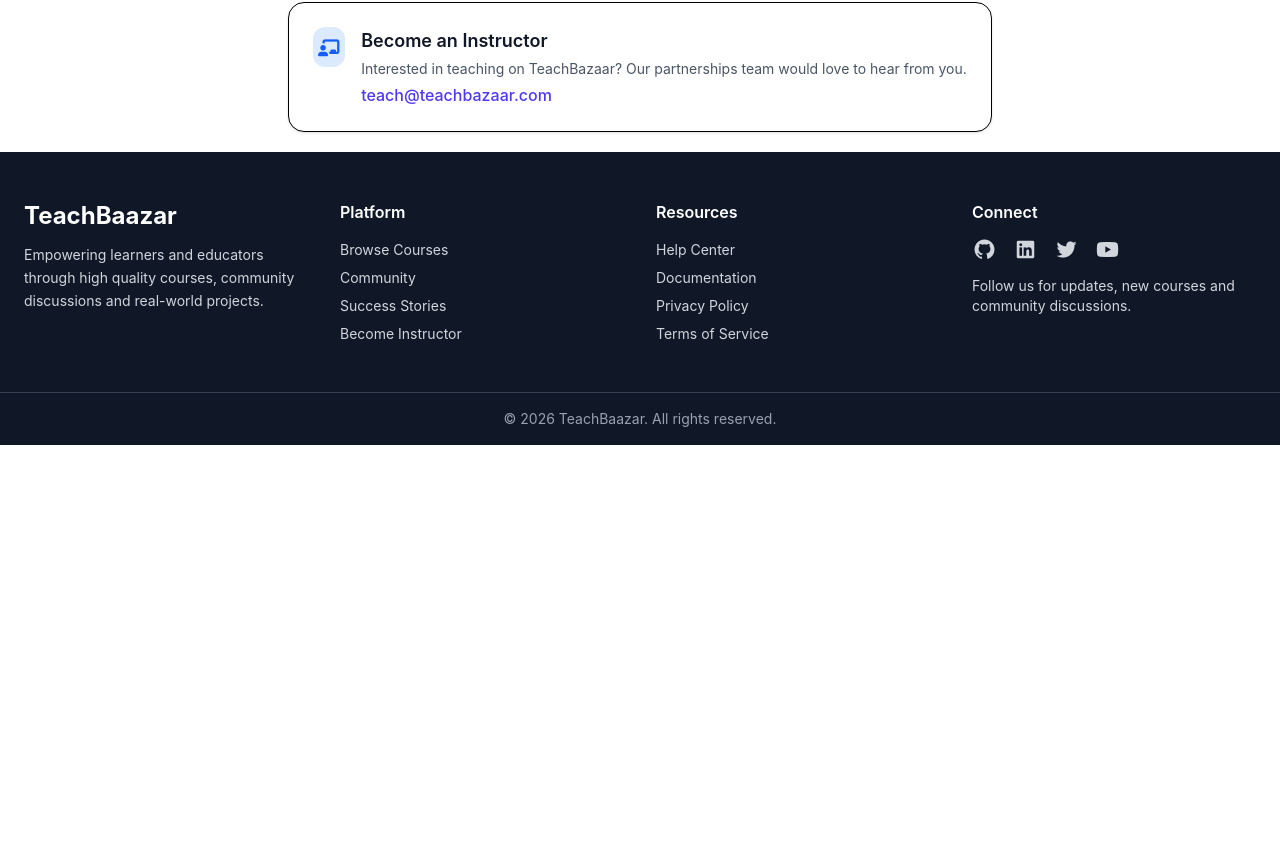
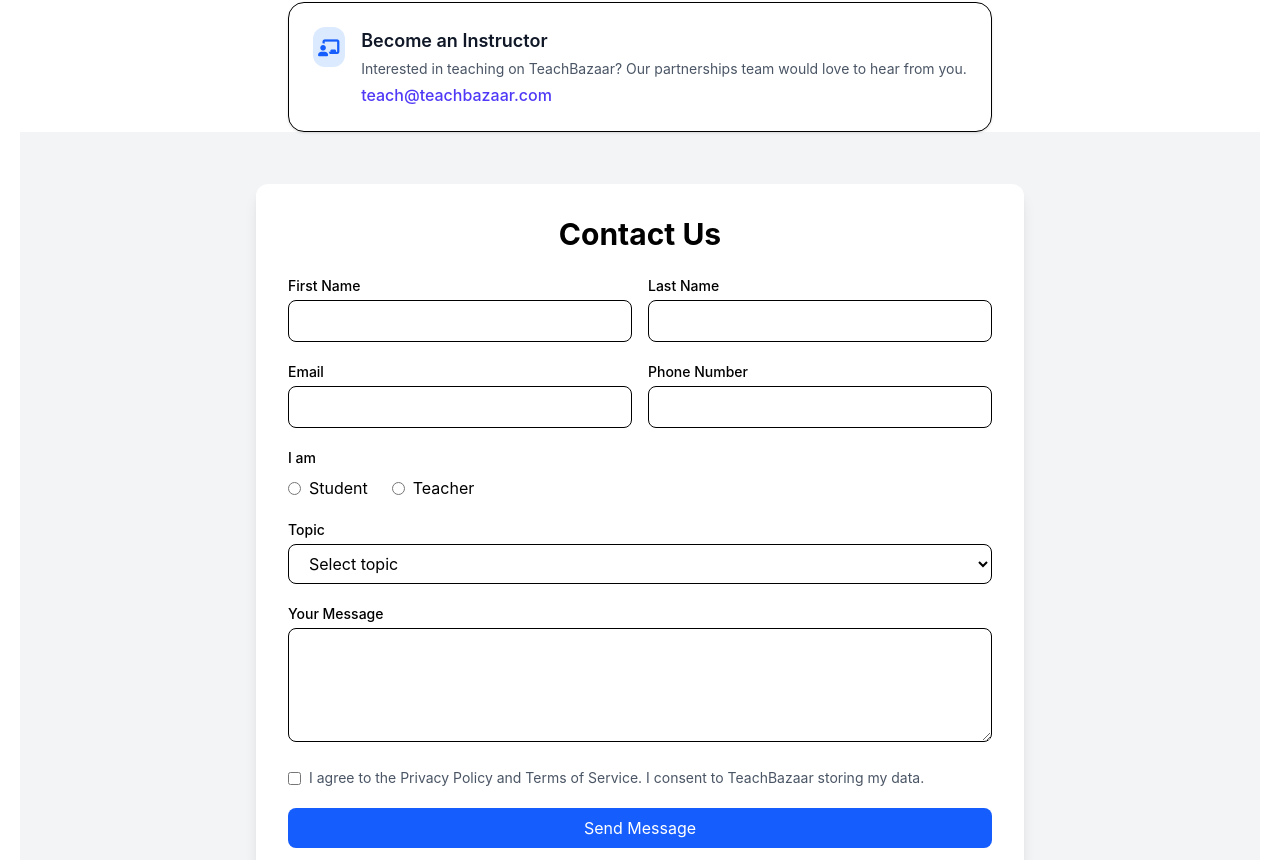
Before and after one commit to isthatViru/TEACHBAZAAR, a React app in the folder FrontEnd/myapp/: page /contact in a window 1280 px wide. Shown: the part 900-1760 px from the top of the page. Before the commit the page ends 1345 px from the top, so only its background shows below. Built offline with nearby package versions, Linux system fonts and the light colour scheme; the HTML template or start-up script is replaced by a standard one.

Commit message:
Added Contact Form in Contact Us Page

```diff
--- a/FrontEnd/myapp/src/components/Contact/ContactMain/Cards/CardsMain.jsx
+++ b/FrontEnd/myapp/src/components/Contact/ContactMain/Cards/CardsMain.jsx
@@ -1,10 +1,12 @@
 import React from 'react'
 import Cards from './Cards'
+import ContactForm from '../ContactForm/ContactForm'
 
 const CardsMain = () => {
   return (
     <div>
       <Cards/>
+      <ContactForm/>
     </div>
   )
 }
--- /dev/null
+++ b/FrontEnd/myapp/src/components/Contact/ContactMain/ContactForm/ContactForm.jsx
@@ -0,0 +1,272 @@
+import React, { useState } from "react";
+
+const ContactForm = () => {
+  const [formData, setFormData] = useState({
+    firstName: "",
+    lastName: "",
+    email: "",
+    phone: "",
+    role: "",
+    topic: "",
+    message: "",
+    consent: false,
+  });
+
+  const [errors, setErrors] = useState({});
+  const [loading, setLoading] = useState(false);
+  const [success, setSuccess] = useState("");
+
+  // Handle input change
+  const handleChange = (e) => {
+    const { name, value, type, checked } = e.target;
+
+    setFormData((prev) => ({
+      ...prev,
+      [name]: type === "checkbox" ? checked : value,
+    }));
+  };
+
+  // Basic validation
+  const validate = () => {
+    let newErrors = {};
+
+    if (!formData.firstName.trim())
+      newErrors.firstName = "First name is required";
+
+    if (!formData.lastName.trim())
+      newErrors.lastName = "Last name is required";
+
+    if (!formData.email.includes("@"))
+      newErrors.email = "Valid email is required";
+
+    if (!/^[0-9]{10}$/.test(formData.phone))
+      newErrors.phone = "Phone must be 10 digits";
+
+    if (!formData.role)
+      newErrors.role = "Please select student or teacher";
+
+    if (!formData.topic)
+      newErrors.topic = "Please select a topic";
+
+    if (!formData.message.trim())
+      newErrors.message = "Message cannot be empty";
+
+    if (!formData.consent)
+      newErrors.consent = "You must agree before submitting";
+
+    return newErrors;
+  };
+
+  // Handle submit
+  const handleSubmit = async (e) => {
+    e.preventDefault();
+
+    const validationErrors = validate();
+    setErrors(validationErrors);
+
+    if (Object.keys(validationErrors).length !== 0) return;
+
+    try {
+      setLoading(true);
+      setSuccess("");
+
+      // Replace with your API
+      await new Promise((resolve) => setTimeout(resolve, 1000));
+
+      setSuccess("Message sent successfully!");
+      setFormData({
+        firstName: "",
+        lastName: "",
+        email: "",
+        phone: "",
+        role: "",
+        topic: "",
+        message: "",
+        consent: false,
+      });
+    } catch (error) {
+      console.error(error);
+    } finally {
+      setLoading(false);
+    }
+  };
+
+  return (
+    <div className="bg-gray-100 min-h-screen flex items-center justify-center px-4">
+      <div className="bg-white shadow-lg rounded-xl p-8 w-full max-w-3xl">
+        <h2 className="text-3xl font-bold text-center mb-6">
+          Contact Us
+        </h2>
+
+        <form onSubmit={handleSubmit} className="space-y-5">
+
+          {/* First + Last Name */}
+          <div className="grid md:grid-cols-2 gap-4">
+            <div>
+              <label htmlFor="firstName" className="block text-sm font-medium mb-1">
+                First Name
+              </label>
+              <input
+                type="text"
+                id="firstName"
+                name="firstName"
+                value={formData.firstName}
+                onChange={handleChange}
+                className="w-full px-4 py-2 border rounded-lg focus:ring-2 focus:ring-blue-500"
+              />
+              {errors.firstName && <p className="text-red-500 text-sm">{errors.firstName}</p>}
+            </div>
+
+            <div>
+              <label htmlFor="lastName" className="block text-sm font-medium mb-1">
+                Last Name
+              </label>
+              <input
+                type="text"
+                id="lastName"
+                name="lastName"
+                value={formData.lastName}
+                onChange={handleChange}
+                className="w-full px-4 py-2 border rounded-lg focus:ring-2 focus:ring-blue-500"
+              />
+              {errors.lastName && <p className="text-red-500 text-sm">{errors.lastName}</p>}
+            </div>
+          </div>
+
+          {/* Email + Phone */}
+          <div className="grid md:grid-cols-2 gap-4">
+            <div>
+              <label htmlFor="email" className="block text-sm font-medium mb-1">
+                Email
+              </label>
+              <input
+                type="email"
+                id="email"
+                name="email"
+                value={formData.email}
+                onChange={handleChange}
+                className="w-full px-4 py-2 border rounded-lg focus:ring-2 focus:ring-blue-500"
+              />
+              {errors.email && <p className="text-red-500 text-sm">{errors.email}</p>}
+            </div>
+
+            <div>
+              <label htmlFor="phone" className="block text-sm font-medium mb-1">
+                Phone Number
+              </label>
+              <input
+                type="tel"
+                id="phone"
+                name="phone"
+                value={formData.phone}
+                onChange={handleChange}
+                className="w-full px-4 py-2 border rounded-lg focus:ring-2 focus:ring-blue-500"
+              />
+              {errors.phone && <p className="text-red-500 text-sm">{errors.phone}</p>}
+            </div>
+          </div>
+
+          {/* Role */}
+          <div>
+            <label className="block text-sm font-medium mb-2">I am</label>
+            <div className="flex gap-6">
+              <label className="flex items-center gap-2">
+                <input
+                  type="radio"
+                  id="student"
+                  name="role"
+                  value="student"
+                  checked={formData.role === "student"}
+                  onChange={handleChange}
+                  className="accent-blue-600"
+                />
+                Student
+              </label>
+
+              <label className="flex items-center gap-2">
+                <input
+                  type="radio"
+                  id="teacher"
+                  name="role"
+                  value="teacher"
+                  checked={formData.role === "teacher"}
+                  onChange={handleChange}
+                  className="accent-blue-600"
+                />
+                Teacher
+              </label>
+            </div>
+            {errors.role && <p className="text-red-500 text-sm">{errors.role}</p>}
+          </div>
+
+          {/* Topic */}
+          <div>
+            <label htmlFor="topic" className="block text-sm font-medium mb-1">
+              Topic
+            </label>
+            <select
+              id="topic"
+              name="topic"
+              value={formData.topic}
+              onChange={handleChange}
+              className="w-full px-4 py-2 border rounded-lg focus:ring-2 focus:ring-blue-500"
+            >
+              <option value="">Select topic</option>
+              <option value="general">General Inquiry</option>
+              <option value="courses">Courses</option>
+              <option value="support">Support</option>
+              <option value="billing">Billing</option>
+              <option value="partnership">Partnership</option>
+            </select>
+            {errors.topic && <p className="text-red-500 text-sm">{errors.topic}</p>}
+          </div>
+
+          {/* Message */}
+          <div>
+            <label htmlFor="message" className="block text-sm font-medium mb-1">
+              Your Message
+            </label>
+            <textarea
+              id="message"
+              name="message"
+              rows="4"
+              value={formData.message}
+              onChange={handleChange}
+              className="w-full px-4 py-2 border rounded-lg focus:ring-2 focus:ring-blue-500"
+            ></textarea>
+            {errors.message && <p className="text-red-500 text-sm">{errors.message}</p>}
+          </div>
+
+          {/* Consent */}
+          <div className="flex items-start gap-2">
+            <input
+              type="checkbox"
+              id="consent"
+              name="consent"
+              checked={formData.consent}
+              onChange={handleChange}
+              className="mt-1 accent-blue-600"
+            />
+            <label htmlFor="consent" className="text-sm text-gray-600">
+              I agree to the Privacy Policy and Terms of Service. I consent to TeachBazaar storing my data.
+            </label>
+          </div>
+          {errors.consent && <p className="text-red-500 text-sm">{errors.consent}</p>}
+
+          {/* Submit */}
+          <button
+            type="submit"
+            disabled={loading}
+            className="w-full bg-blue-600 text-white py-2 rounded-lg hover:bg-blue-700 transition disabled:bg-gray-400"
+          >
+            {loading ? "Sending..." : "Send Message"}
+          </button>
+
+          {success && <p className="text-green-600 text-center">{success}</p>}
+        </form>
+      </div>
+    </div>
+  );
+};
+
+export default ContactForm;
--- a/FrontEnd/myapp/src/components/Contact/ContactMain/ContactForm/Right.jsx
+++ /dev/null
@@ -1,9 +0,0 @@
-import React from 'react'
-
-const ContactForm = () => {
-  return (
-    <div>Right</div>
-  )
-}
-
-export default ContactForm
```
